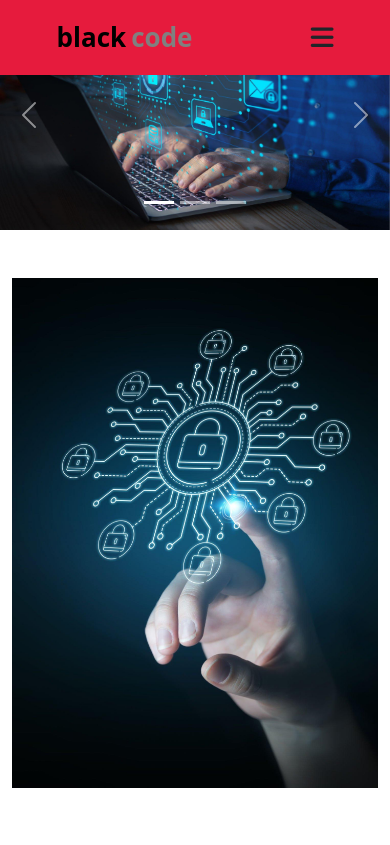
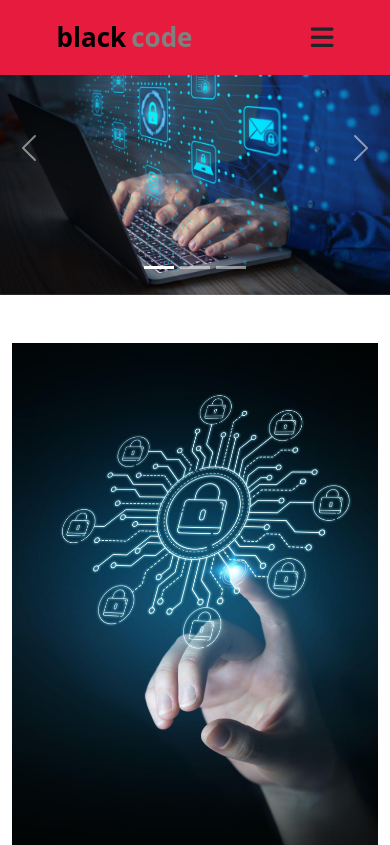
Before and after one commit to Rahulboyat/black_code, a plain HTML site: page index.html in a window 390 px wide. Shown: the top 845 px of the page. Drawn offline with nearby package versions, Linux system fonts and the light colour scheme.

Commit message:
Update style.css

```diff
--- a/css/style.css
+++ b/css/style.css
@@ -96,8 +96,9 @@
 
     .carousel-inner img{
 /*       height: 50vh; */
-       height: 230px!important;
+       height: 270px!important;
 /*        width:100%; */
+       margin-top:25px;
    }
 }
 
```
